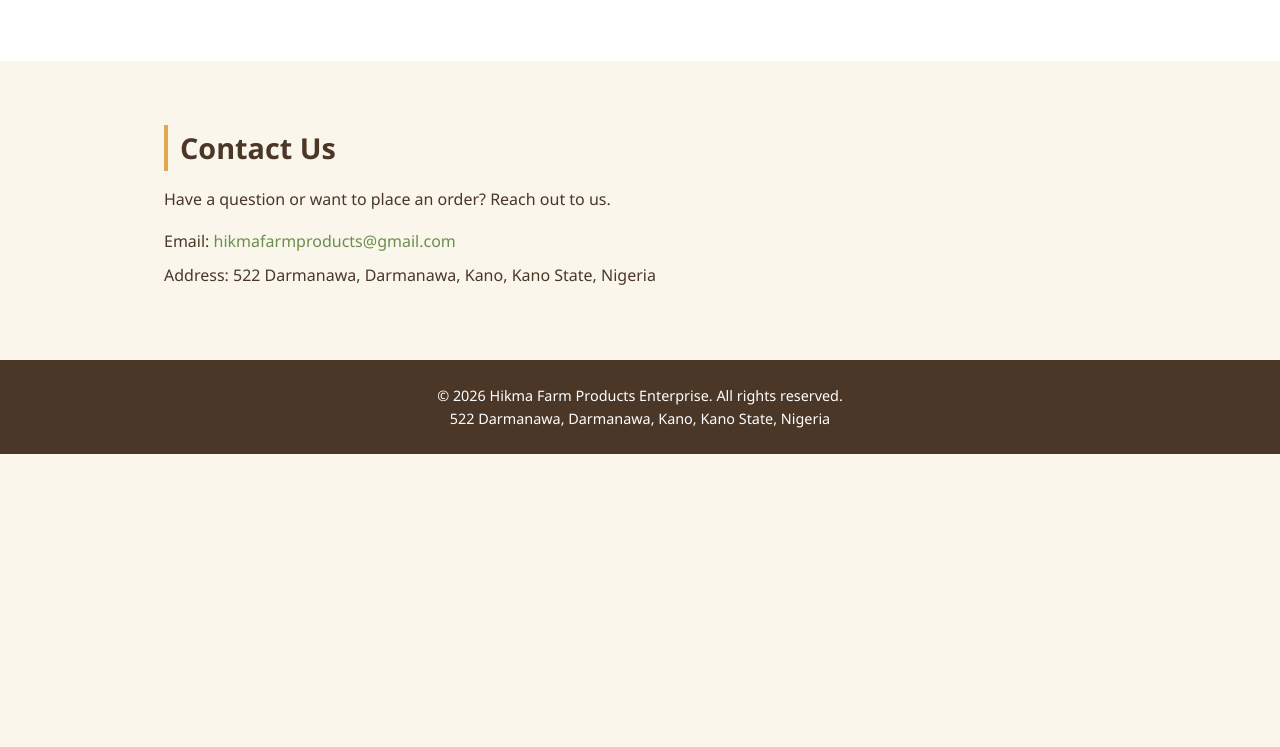
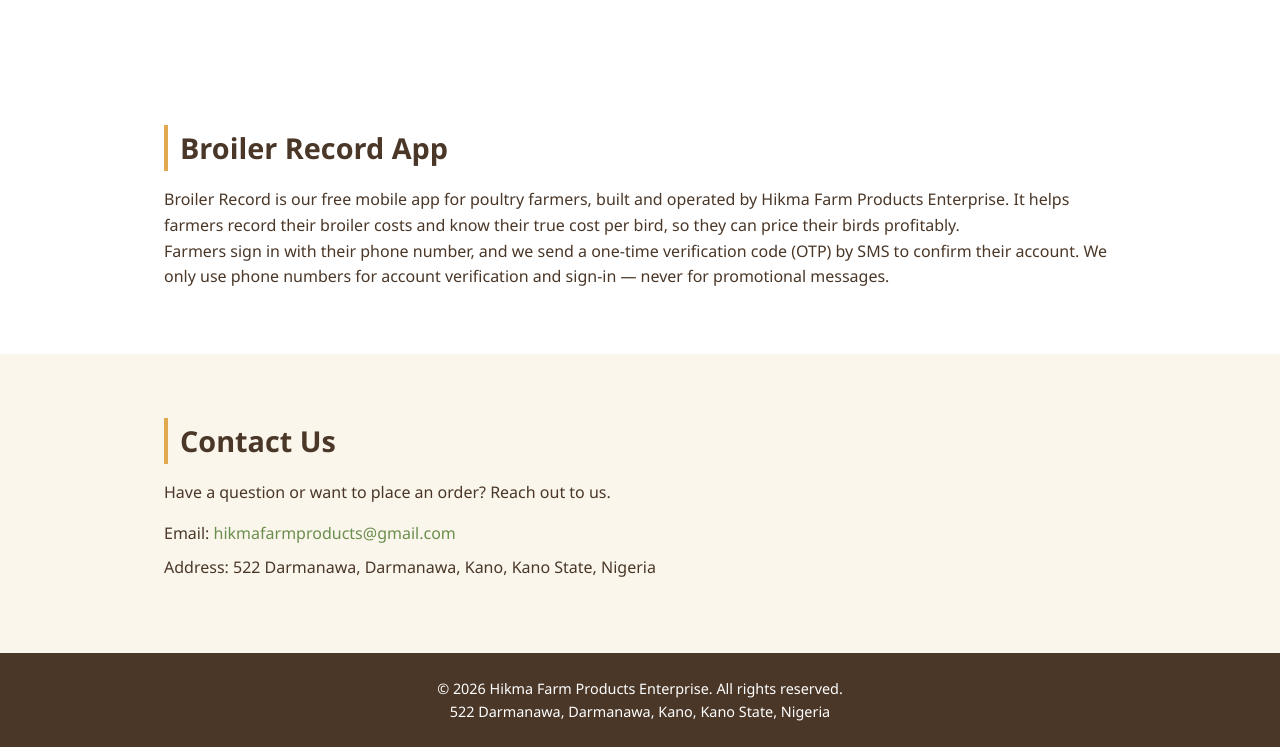
Before and after one commit to alvmeen/hikma-farm-website, a plain HTML site: page index.html in a window 1280 px wide. Shown: the part 1119-1866 px from the top of the page. Before the commit the page ends 1573 px from the top, so only its background shows below. Drawn offline with Linux system fonts and the light colour scheme.

Commit message:
Add Broiler Record App section to index.html
Added a new section for the Broiler Record App with details about its features and account verification process.

```diff
--- a/index.html
+++ b/index.html
@@ -19,6 +19,7 @@
     <nav>
       <a href="#about">About</a>
       <a href="#products">Products</a>
+      <a href="#app">App</a>
       <a href="#contact">Contact</a>
     </nav>
   </div>
@@ -64,6 +65,22 @@
   </div>
 </section>
 
+<section id="app" class="section alt">
+  <div class="container">
+    <h2>Broiler Record App</h2>
+    <p>
+      Broiler Record is our free mobile app for poultry farmers, built and operated by
+      Hikma Farm Products Enterprise. It helps farmers record their broiler costs and know
+      their true cost per bird, so they can price their birds profitably.
+    </p>
+    <p>
+      Farmers sign in with their phone number, and we send a one-time verification code (OTP)
+      by SMS to confirm their account. We only use phone numbers for account verification and
+      sign-in — never for promotional messages.
+    </p>
+  </div>
+</section>
+
 <section id="contact" class="section">
   <div class="container">
     <h2>Contact Us</h2>
```
